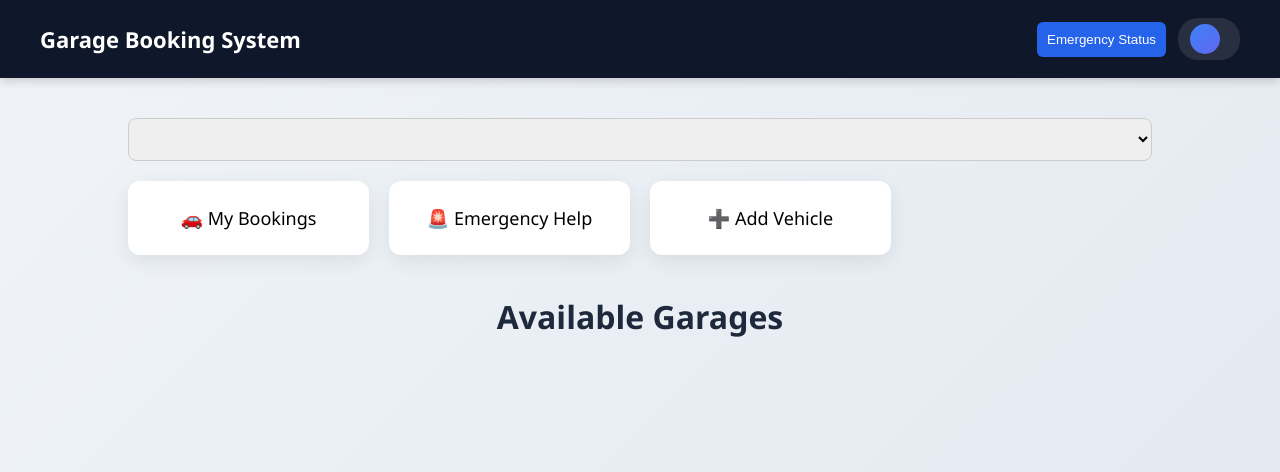
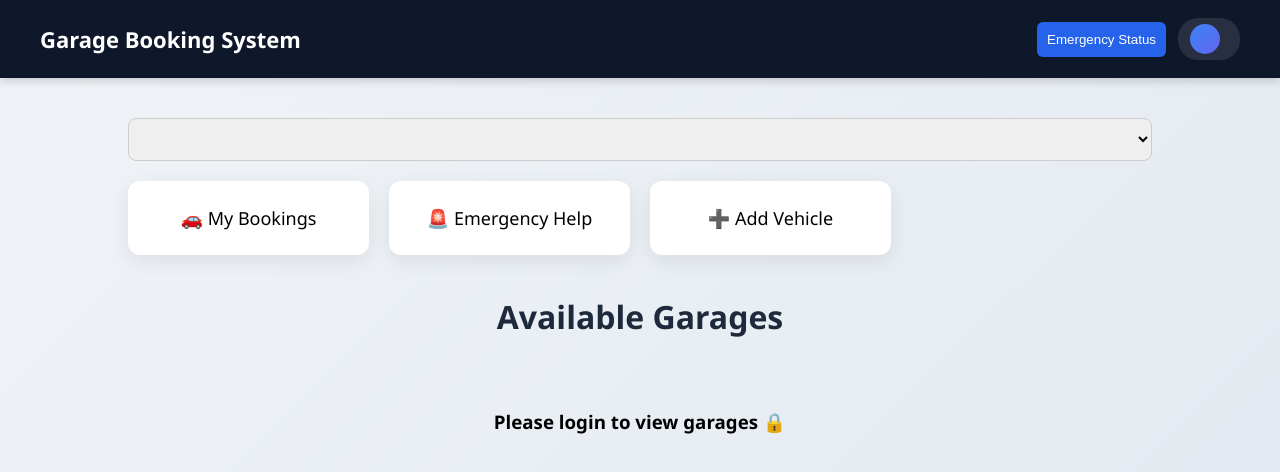
Before and after one commit to vivekmali1914/garage-booking-system, a plain HTML site: page frontend/index.html in a window 1280 px wide. Drawn offline with Linux system fonts and the light colour scheme; no server answers.

Commit message:
Update index.html

```diff
--- a/frontend/index.html
+++ b/frontend/index.html
@@ -76,9 +76,16 @@ fetch("https://garage-booking-system-1.onrender.com/garages")
 });
 
 
-if(!user){
+/* if(!user){
     document.querySelector(".nav-buttons").innerHTML = `
         <button onclick="window.location='login.html'">Login</button>
+    `;
+} */
+    if(!user){
+    document.getElementById("garages").innerHTML = `
+        <h3 style="text-align:center; margin-top:20px;">
+            Please login to view garages 🔒
+        </h3>
     `;
 }
 
```
